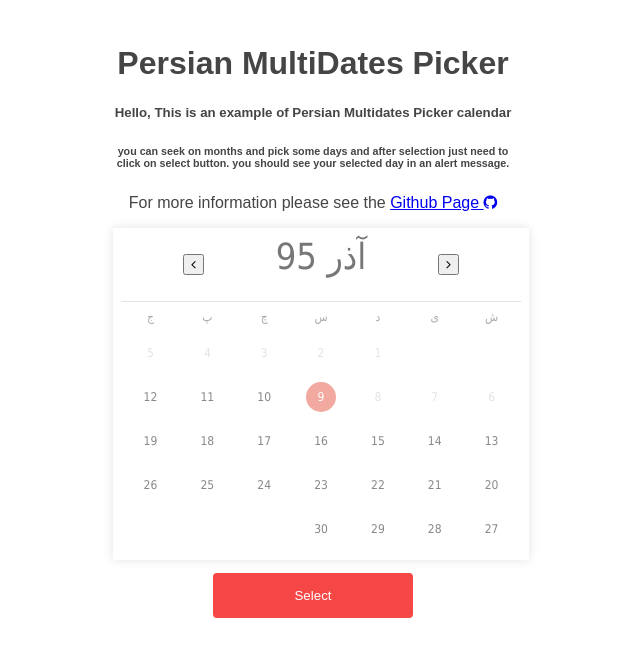
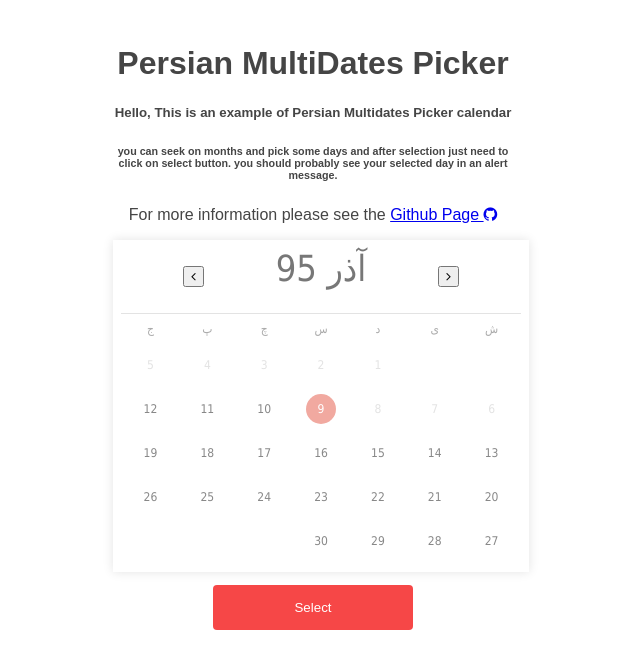
Before and after one commit to hossein-khalili/PMDatesPicker, a plain HTML site: page index.html in a window 1280 px wide. Shown: the whole page, without its empty margins (327-967 px from the left). Drawn offline with Linux system fonts and the light colour scheme.

Commit message:
Update index.html

```diff
--- a/index.html
+++ b/index.html
@@ -42,7 +42,7 @@
 <div class="container">
 	<h1>Persian MultiDates Picker</h1>
 	<h5>Hello, This is an example of Persian Multidates Picker calendar</h5>
-	<h6>you can seek on months and pick some days and after selection just need to click on select button. you should see your selected day in an alert message.</h6>
+	<h6>you can seek on months and pick some days and after selection just need to click on select button. you should probably see your selected day in an alert message.</h6>
 	<p>For more information please see the <a href="https://github.com/hossein-khalili/PMDatesPicker">Github Page <i class="fa fa-github"></i></a></p>
 	<div class="calendar" id="calendar"></div>
 	<button onclick="send()">Select</button>
```
